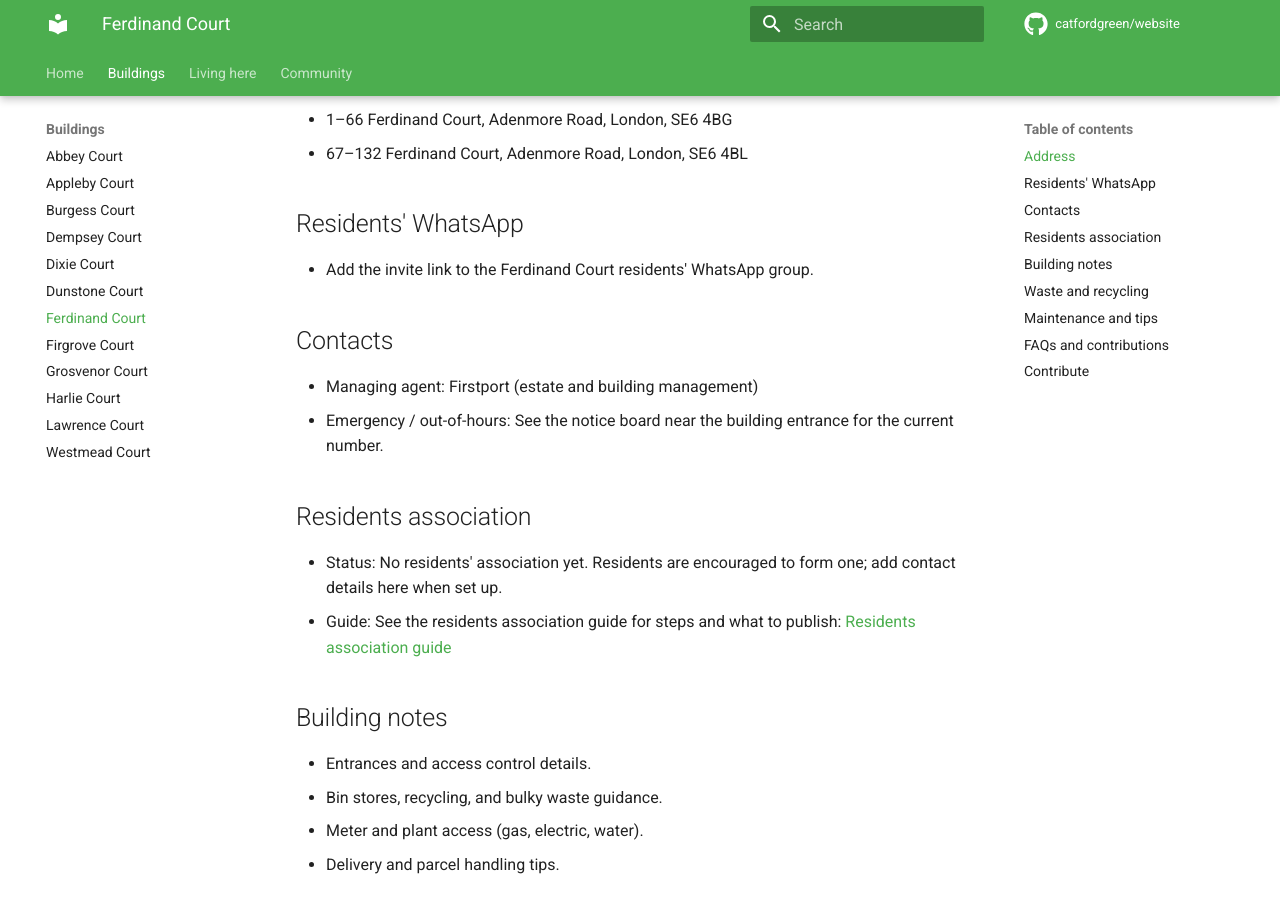
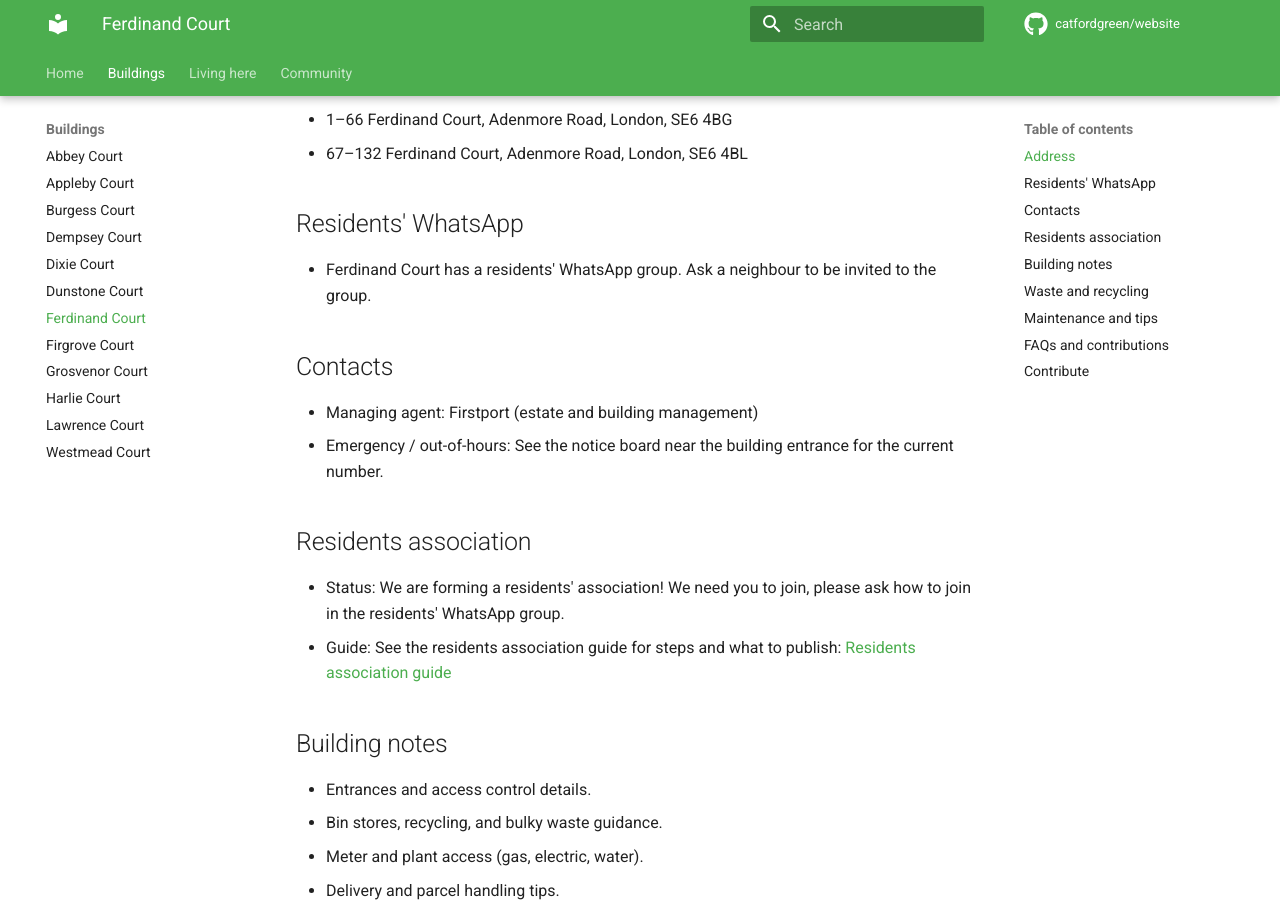
Before and after one commit to catfordgreen/website, an MkDocs documentation site: the page built from docs/ferdinand-court/index.md, in a window 1280 px wide and 900 px high, scrolled down 237 px. Built offline with MkDocs 1.6.1 and Material for MkDocs 9.7.7, drawn with Linux system fonts in a browser that asks for light colours; plug-ins that fetch from the network failed and are left out; comment, search, counter and statistics services are not loaded.

Commit message:
Update residents' WhatsApp and association status

```diff
--- a/docs/ferdinand-court/index.md
+++ b/docs/ferdinand-court/index.md
@@ -7,14 +7,14 @@ _A placeholder page for Ferdinand Court. Add address details, key contacts, and
 - 67–132 Ferdinand Court, Adenmore Road, London, SE6 4BL
 
 ## Residents' WhatsApp
-- Add the invite link to the Ferdinand Court residents' WhatsApp group.
+- Ferdinand Court has a residents' WhatsApp group. Ask a neighbour to be invited to the group.
 
 ## Contacts
 - Managing agent: Firstport (estate and building management)
 - Emergency / out-of-hours: See the notice board near the building entrance for the current number.
 
 ## Residents association
-- Status: No residents' association yet. Residents are encouraged to form one; add contact details here when set up.
+- Status: We are forming a residents' association! We need you to join, please ask how to join in the residents' WhatsApp group.
 - Guide: See the residents association guide for steps and what to publish: [Residents association guide](../residents-association.md)
 
 ## Building notes
```
